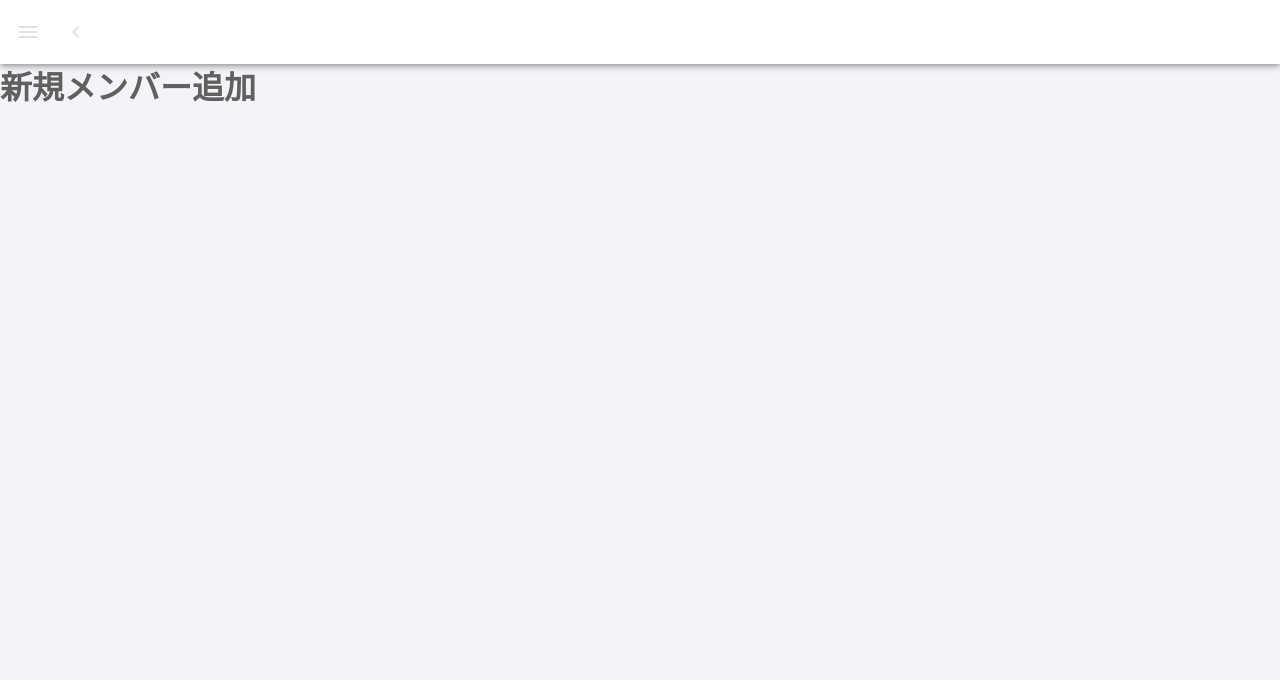
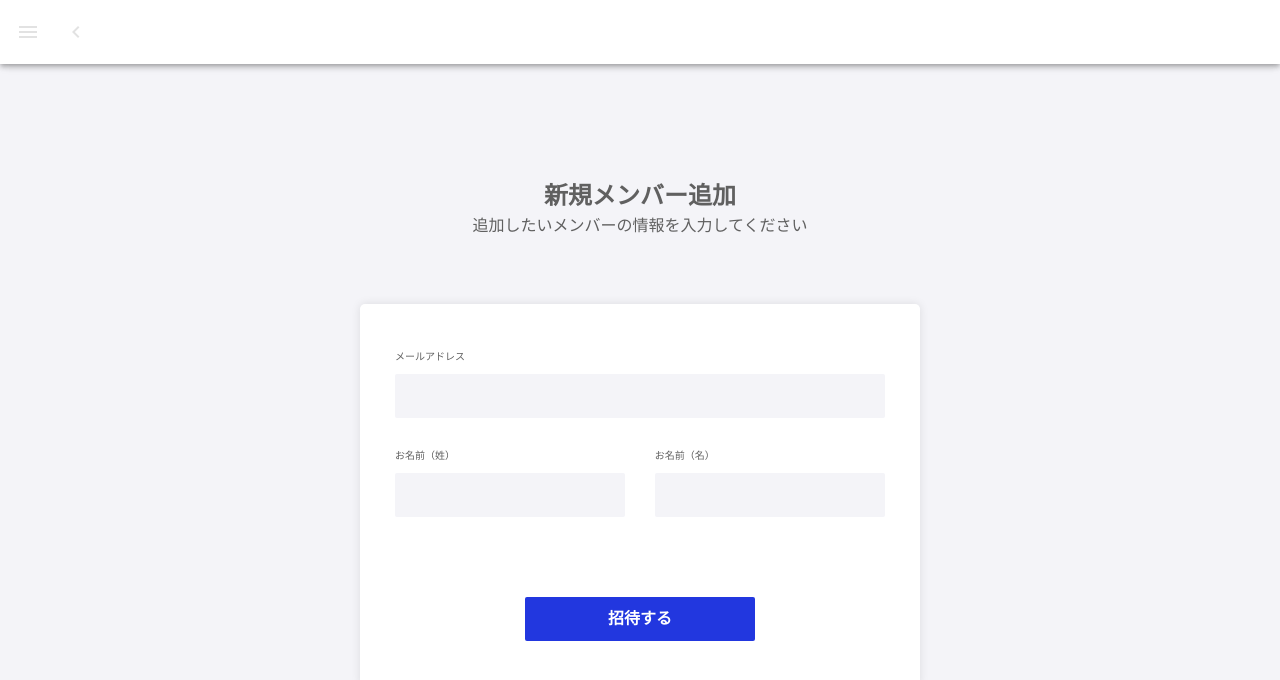
Before and after one commit to riki0808/formmation, a Nuxt app in the folder app/: page /users/new in a window 1280 px wide. Shown: the top 680 px of the page. Built offline with nearby package versions, Linux system fonts and the light colour scheme.

Commit message:
users/newの完了

```diff
--- a/app/assets/project.scss
+++ b/app/assets/project.scss
@@ -25,6 +25,9 @@
 .p-login_input_item {
   margin-bottom: 30px;
 }
+.p-login_input_item-w {
+  width: 47%;
+}
 .p-login_input_item-title {
   font-size: 10px;
   margin-bottom: 10px;
--- a/app/pages/users/new.vue
+++ b/app/pages/users/new.vue
@@ -1,3 +1,46 @@
 <template>
-  <h1>新規メンバー追加</h1>
+  <section class="l-main_container">
+    <div class="p-login">
+      <div class="p-login_textbox">
+        <h1 class="p-login_title">新規メンバー追加</h1>
+        <p class="p-login_desc">追加したいメンバーの情報を入力してください</p>
+      </div>
+      <div class="p-login_input">
+        <form action="">
+
+          <dl class="p-login_input_item">
+            <dt class="p-login_input_item-title">メールアドレス</dt>
+            <dd class="p-login_input_item-form"><input type="text"></dd>
+          </dl>
+
+          <div class="d-flex justify-space-between">
+
+            <dl class="p-login_input_item p-login_input_item-w">
+
+              <dt class="p-login_input_item-title">お名前（姓）</dt>
+              <dd class="p-login_input_item-form"><input type="password" name="" id=""></dd>
+
+            </dl>
+
+            <dl class="p-login_input_item p-login_input_item-w">
+
+              <dt class="p-login_input_item-title">お名前（名）</dt>
+              <dd class="p-login_input_item-form"><input type="password" name="" id=""></dd>
+
+            </dl>
+
+          </div>
+
+
+          <input type="submit" value="招待する" name="" id="" class="p-login_input-submit">
+        </form>
+      </div>
+    </div>
+  </section>
 </template>
+
+<script>
+export default {
+  name: 'InspirePage'
+}
+</script>
```
